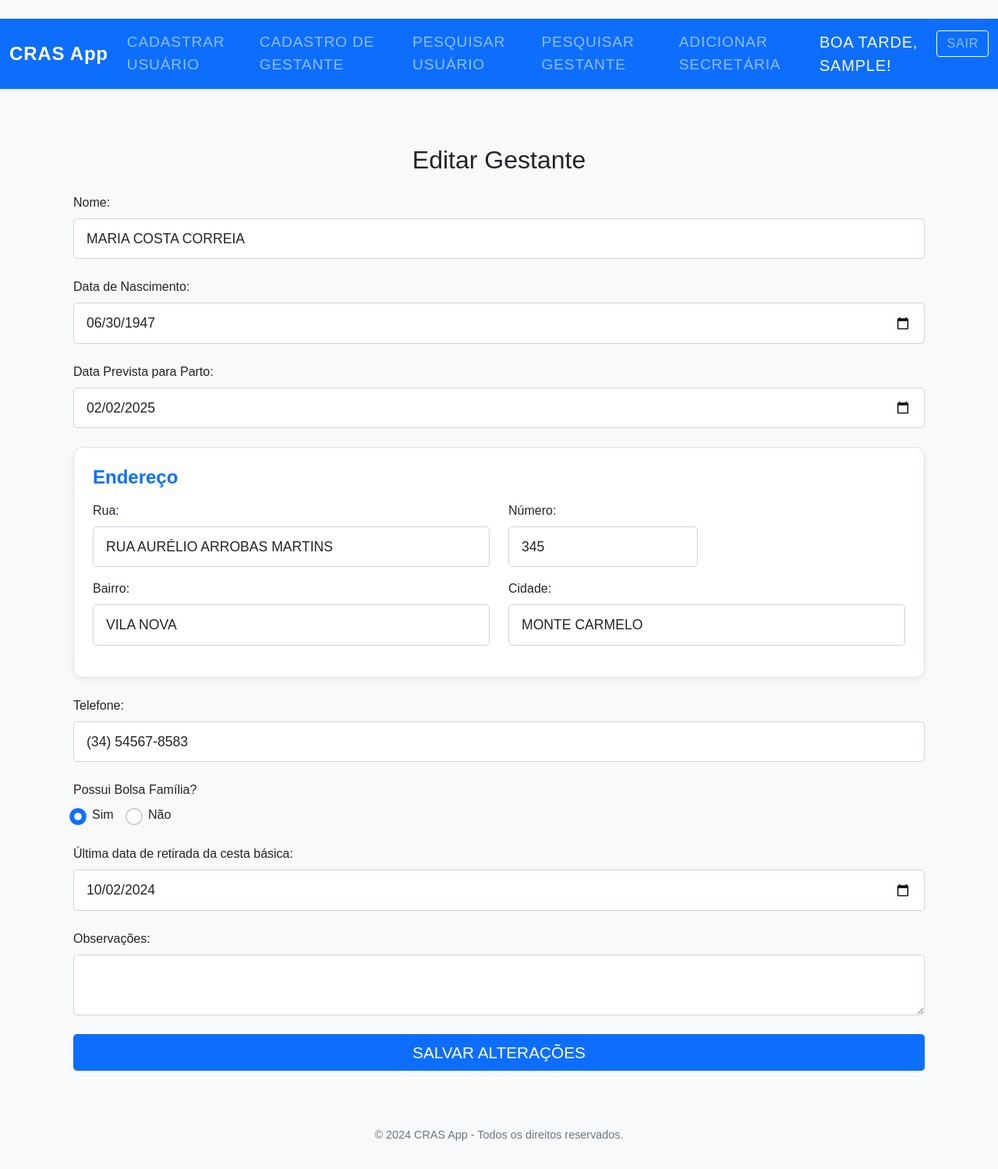
After one commit to ragnarthur/cras, a Flask app: page /editar_gestante/1 in a window 1280 px wide. The commit adds this page. Shown: the whole page at 78% size. Run offline with Flask 3, Linux system fonts and the light colour scheme; a user stored in the database is signed in; data comes from the database, SQL or seed files in the repository; both versions use the stored data as it was after the commit.

Commit message:
commit rotas de gestantes

```diff
--- a/app.py
+++ b/app.py
@@ -277,6 +277,44 @@ def editar_conjuge(usuario_id):
 
     return render_template('editar_conjuge.html', conjuge=conjuge)
 
+@app.route('/cadastro_gestante', methods=['GET', 'POST'])
+def cadastro_gestante():
+    if 'username' not in session:
+        return redirect(url_for('index'))
+
+    if request.method == 'POST':
+        nome = request.form['nome']
+        data_nascimento = request.form['data_nascimento']
+        rua = request.form['rua']
+        numero = request.form['numero']
+        bairro = request.form['bairro']
+        cidade = request.form['cidade']
+        endereco = f"{rua}, {numero}, {bairro}, {cidade}"
+        telefone = request.form['telefone']
+        data_parto = request.form['data_parto']
+        bolsa_familia = request.form['bolsa_familia']
+        data_cesta = request.form['data_cesta']
+        possui_filhos = request.form.get('filhos', 'não')
+        possui_conjuge = request.form.get('conjuge', 'não')
+
+        cursor = g.db.cursor()
+        cursor.execute("""
+            INSERT INTO gestantes (nome, data_nascimento, endereco, telefone, data_parto, bolsa_familia, data_cesta)
+            VALUES (?, ?, ?, ?, ?, ?, ?)
+        """, (nome, data_nascimento, endereco, telefone, data_parto, bolsa_familia, data_cesta))
+        gestante_id = cursor.lastrowid  # Pegamos o ID da gestante recém-criada
+        g.db.commit()
+
+        # Redirecionar condicionalmente para o cadastro de filho ou cônjuge
+        if possui_filhos == 'sim':
+            return redirect(url_for('cadastro_filho', usuario_id=gestante_id))
+        elif possui_conjuge == 'sim':
+            return redirect(url_for('cadastro_conjuge', usuario_id=gestante_id))
+        else:
+            return redirect(url_for('dashboard'))
+
+    return render_template('cadastro_gestante.html')
+
 
 # Rota para pesquisar usuários
 @app.route('/pesquisar_usuario', methods=['GET', 'POST'])
@@ -296,6 +334,15 @@ def pesquisar_usuario():
             usuario = dict(usuario_row)
             usuario_id = usuario['id']
 
+            # Calcula a próxima retirada da cesta básica (90 dias após a última)
+            if usuario['data_cesta']:
+                ultima_data = datetime.strptime(usuario['data_cesta'], '%Y-%m-%d')
+                proxima_data = ultima_data + timedelta(days=90)
+                usuario['data_proxima_retirada'] = proxima_data.strftime('%Y-%m-%d')
+            else:
+                usuario['data_proxima_retirada'] = None
+
+            # Buscar filhos e cônjuge
             cursor.execute("SELECT nome, idade, data_nascimento FROM filhos WHERE usuario_id = ?", (usuario_id,))
             filhos = cursor.fetchall()
             usuario['filhos'] = [{"nome": filho['nome'].upper(), "idade": filho['idade'], "data_nascimento": filho['data_nascimento']} for filho in filhos]
@@ -308,6 +355,58 @@ def pesquisar_usuario():
             usuarios.append(usuario)
 
     return render_template('pesquisar_usuario.html', usuarios=usuarios)
+
+@app.route('/pesquisar_gestantes', methods=['GET', 'POST'])
+def pesquisar_gestantes():
+    if 'username' not in session:
+        return redirect(url_for('index'))
+
+    gestantes = []
+    if request.method == 'POST':
+        pesquisa = request.form['pesquisa']
+        cursor = g.db.cursor()
+        cursor.execute("SELECT * FROM gestantes WHERE nome LIKE ? OR telefone LIKE ?",
+                       ('%' + pesquisa + '%', '%' + pesquisa + '%'))
+        gestantes_rows = cursor.fetchall()
+
+        for gestante_row in gestantes_rows:
+            gestante = dict(gestante_row)
+            gestantes.append(gestante)
+
+    return render_template('pesquisar_gestantes.html', gestantes=gestantes, datetime=datetime, timedelta=timedelta)
+
+@app.route('/editar_gestante/<int:gestante_id>', methods=['GET', 'POST'])
+def editar_gestante(gestante_id):
+    # Verifique se o usuário está autenticado
+    if 'username' not in session:
+        return redirect(url_for('index'))
+
+    # Buscando os dados da gestante no banco
+    cursor = g.db.cursor()
+    cursor.execute("SELECT * FROM gestantes WHERE id = ?", (gestante_id,))
+    gestante = cursor.fetchone()
+
+    if request.method == 'POST':
+        nome = request.form['nome']
+        data_nascimento = request.form['data_nascimento']
+        endereco = request.form['endereco']
+        telefone = request.form['telefone']
+        data_parto = request.form['data_parto']
+        bolsa_familia = request.form['bolsa_familia']
+        data_cesta = request.form['data_cesta']
+
+        # Atualizar os dados da gestante no banco
+        cursor.execute("""
+            UPDATE gestantes SET nome = ?, data_nascimento = ?, endereco = ?, telefone = ?,
+            data_parto = ?, bolsa_familia = ?, data_cesta = ? WHERE id = ?
+        """, (nome, data_nascimento, endereco, telefone, data_parto, bolsa_familia, data_cesta, gestante_id))
+        g.db.commit()
+
+        return redirect(url_for('pesquisar_gestantes'))
+
+    # Renderiza o template de edição com os dados da gestante
+    return render_template('editar_gestante.html', gestante=gestante)
+
 
 # Rota para logout
 @app.route('/logout')
--- a/static/styles.css
+++ b/static/styles.css
@@ -57,6 +57,26 @@
     font-size: 1.1rem;
     color: #6c757d;
 }
+
+/* Centralizar os três boxes na tela com espaçamento adequado */
+
+/* Ajusta o contêiner principal para adicionar mais espaçamento superior */
+.container {
+    margin-top: 5rem; /* Define uma margem superior de 5rem para descer os boxes */
+    flex: 1;
+    display: flex;
+    flex-direction: column;
+    justify-content: center; /* Centraliza o conteúdo verticalmente */
+}
+
+/* Ajusta o layout do body para garantir que o conteúdo ocupe a tela toda */
+body {
+    display: flex;
+    flex-direction: column;
+    min-height: 100vh; /* Define a altura mínima do body para 100% da altura da viewport */
+}
+
+
 
 /* Botões grandes */
 .btn-lg {
@@ -374,3 +394,170 @@ h4 {
     text-transform: uppercase;
     margin-bottom: 1.5rem;
 }
+
+/* === Estilo Específico para Gestantes === */
+
+/* Card para o formulário de cadastro de gestantes */
+.card-gestante {
+    border-radius: 0.75rem;
+    background-color: #fdfdfe;
+    box-shadow: 0 6px 12px rgba(0, 0, 0, 0.1);
+    padding: 2rem;
+    margin-bottom: 2rem;
+}
+
+/* Título da seção de cadastro de gestantes */
+.card-title-gestante {
+    font-size: 1.5rem;
+    font-weight: 600;
+    text-transform: uppercase;
+    color: #0d6efd;
+}
+
+/* Estilização para o formulário de gestantes */
+.form-gestante .form-label {
+    font-size: 1.2rem;
+    font-weight: bold;
+    color: #495057;
+}
+
+.form-gestante input,
+.form-gestante select {
+    font-size: 1.125rem;
+    padding: 0.75rem;
+    text-transform: uppercase;
+}
+
+/* Botões do formulário */
+.btn-gestante {
+    font-size: 1rem;
+    padding: 0.75rem 1.25rem;
+    border-radius: 0.5rem;
+    background-color: #0d6efd;
+    color: white;
+    text-transform: uppercase;
+    transition: background-color 0.3s ease;
+    margin-top: 1rem;
+}
+
+.btn-gestante:hover {
+    background-color: #0a58ca;
+}
+
+/* Mensagens de feedback de validação */
+.invalid-feedback {
+    display: none;
+    font-size: 1.1rem;
+    color: #dc3545;
+}
+
+.was-validated .form-control:invalid ~ .invalid-feedback {
+    display: block;
+}
+
+/* === Cards para Exibição de Dados de Gestantes === */
+.card-dados-gestante {
+    border-radius: 0.75rem;
+    background-color: #f8f9fa;
+    box-shadow: 0 6px 12px rgba(0, 0, 0, 0.1);
+    padding: 1.5rem;
+    margin-bottom: 2rem;
+}
+
+.card-dados-gestante h5 {
+    font-size: 1.4rem;
+    font-weight: bold;
+    text-transform: uppercase;
+    margin-bottom: 1rem;
+    color: #0d6efd;
+}
+
+.card-dados-gestante p {
+    font-size: 1.2rem;
+    color: #6c757d;
+    text-transform: uppercase;
+}
+
+.card-dados-gestante .btn-edit-gestante {
+    font-size: 1rem;
+    padding: 0.5rem 1rem;
+    border-radius: 0.5rem;
+    background-color: #0d6efd;
+    color: white;
+    text-transform: uppercase;
+    transition: background-color 0.3s ease;
+}
+
+.card-dados-gestante .btn-edit-gestante:hover {
+    background-color: #0a58ca;
+}
+
+/* Botão de editar cônjuge e filhos */
+.btn-edit-secondary {
+    font-size: 0.9rem;
+    padding: 0.5rem 1rem;
+    border-radius: 0.5rem;
+    background-color: #6c757d;
+    color: white;
+    text-transform: uppercase;
+    transition: background-color 0.3s ease;
+}
+
+.btn-edit-secondary:hover {
+    background-color: #5a6268;
+}
+
+/* === Responsividade === */
+@media (max-width: 768px) {
+    .form-gestante input, .form-gestante select {
+        font-size: 1rem;
+        padding: 0.5rem;
+    }
+
+    .btn-gestante {
+        font-size: 0.9rem;
+        padding: 0.5rem 1rem;
+    }
+
+    .card-dados-gestante h5, .card-title-gestante {
+        font-size: 1.2rem;
+    }
+
+    .card-dados-gestante p {
+        font-size: 1rem;
+    }
+}
+
+/* Destacar próxima data de retirada da cesta básica */
+.data-cesta-info {
+    background-color: #e7f3fe; /* Azul claro */
+    color: #0d6efd; /* Texto em azul escuro para contraste */
+    padding: 0.5rem;
+    border-radius: 0.5rem;
+    font-weight: bold;
+    display: block; /* Garante que ocupe toda a linha */
+    margin-top: 0.5rem;
+    text-align: center;
+    width: 100%; /* Para cobrir toda a largura disponível */
+    box-sizing: border-box; /* Inclui o padding na largura total */
+}
+
+
+/* Estilo do card para melhor contraste visual */
+.card {
+    border: 1px solid #dee2e6;
+    border-radius: 0.75rem;
+    padding: 1.5rem;
+    box-shadow: 0 4px 8px rgba(0, 0, 0, 0.05); /* Suave sombra */
+}
+
+.card-title {
+    font-size: 1.5rem;
+    color: #0d6efd;
+    margin-bottom: 1rem;
+}
+
+/* Ícones e informações gerais */
+.card-text i {
+    color: #0d6efd; /* Azul para ícones */
+}
--- a/templates/base.html
+++ b/templates/base.html
@@ -25,7 +25,13 @@
                         <a class="nav-link" href="{{ url_for('cadastro_usuario') }}">Cadastrar Usuário</a>
                     </li>
                     <li class="nav-item">
+                        <a class="nav-link" href="{{ url_for('cadastro_gestante') }}">Cadastro de Gestante</a>
+                    </li>
+                    <li class="nav-item">
                         <a class="nav-link" href="{{ url_for('pesquisar_usuario') }}">Pesquisar Usuário</a>
+                    </li>
+                    <li class="nav-item">
+                        <a class="nav-link" href="{{ url_for('pesquisar_gestantes') }}">Pesquisar Gestante</a> <!-- Novo link -->
                     </li>
                     {% if session.get('is_admin') %}
                     <li class="nav-item">
@@ -55,6 +61,7 @@
         </div>
     </nav>
 
+
     <!-- Main Content -->
     <div class="container mt-4">
         {% block content %}
--- /dev/null
+++ b/templates/editar_gestante.html
@@ -0,0 +1,112 @@
+{% extends "base.html" %}
+
+{% block title %}Editar Gestante - CRAS App{% endblock %}
+
+{% block content %}
+<div class="container mt-5">
+    <h2 class="text-center mb-4">Editar Gestante</h2>
+
+    <form action="{{ url_for('editar_gestante', gestante_id=gestante['id']) }}" method="POST" class="needs-validation" novalidate>
+        <!-- Nome -->
+        <div class="mb-4">
+            <label for="nome" class="form-label">Nome:</label>
+            <input type="text" class="form-control form-control-lg" id="nome" name="nome" value="{{ gestante['nome'] }}" required style="text-transform: uppercase;">
+            <div class="invalid-feedback">Por favor, insira o nome.</div>
+        </div>
+
+        <!-- Data de Nascimento -->
+        <div class="mb-4">
+            <label for="data_nascimento" class="form-label">Data de Nascimento:</label>
+            <input type="date" class="form-control form-control-lg" id="data_nascimento" name="data_nascimento" value="{{ gestante['data_nascimento'] }}" required>
+            <div class="invalid-feedback">Por favor, insira a data de nascimento.</div>
+        </div>
+
+        <!-- Data Prevista para Parto -->
+        <div class="mb-4">
+            <label for="data_parto" class="form-label">Data Prevista para Parto:</label>
+            <input type="date" class="form-control form-control-lg" id="data_parto" name="data_parto" value="{{ gestante['data_parto'] }}" required>
+            <div class="invalid-feedback">Por favor, insira a data prevista para parto.</div>
+        </div>
+
+        <!-- Endereço -->
+        <div class="card p-4 mb-4">
+            <h5 class="card-title">Endereço</h5>
+            <div class="row">
+                <div class="col-md-6 mb-3">
+                    <label for="rua" class="form-label">Rua:</label>
+                    <input type="text" class="form-control form-control-lg" id="rua" name="rua" value="{{ gestante['endereco'].split(', ')[0] }}" required style="text-transform: uppercase;">
+                </div>
+                <div class="col-md-3 mb-3">
+                    <label for="numero" class="form-label">Número:</label>
+                    <input type="text" class="form-control form-control-lg" id="numero" name="numero" value="{{ gestante['endereco'].split(', ')[1] }}" required style="text-transform: uppercase;">
+                </div>
+                <div class="col-md-6 mb-3">
+                    <label for="bairro" class="form-label">Bairro:</label>
+                    <input type="text" class="form-control form-control-lg" id="bairro" name="bairro" value="{{ gestante['endereco'].split(', ')[2] }}" required style="text-transform: uppercase;">
+                </div>
+                <div class="col-md-6 mb-3">
+                    <label for="cidade" class="form-label">Cidade:</label>
+                    <input type="text" class="form-control form-control-lg" id="cidade" name="cidade" value="{{ gestante['endereco'].split(', ')[3] }}" required style="text-transform: uppercase;">
+                </div>
+            </div>
+        </div>
+
+        <!-- Campo oculto para juntar o endereço completo -->
+        <input type="hidden" id="endereco_completo" name="endereco">
+
+        <!-- Telefone -->
+        <div class="mb-4">
+            <label for="telefone" class="form-label">Telefone:</label>
+            <input type="tel" class="form-control form-control-lg" id="telefone" name="telefone" value="{{ gestante['telefone'] }}" required>
+        </div>
+
+        <!-- Bolsa Família -->
+        <div class="mb-4">
+            <label class="form-label">Possui Bolsa Família?</label><br>
+            <div class="form-check form-check-inline">
+                <input type="radio" class="form-check-input" id="bolsa_sim" name="bolsa_familia" value="sim" {% if gestante['bolsa_familia'] == 'sim' %}checked{% endif %}>
+                <label class="form-check-label" for="bolsa_sim">Sim</label>
+            </div>
+            <div class="form-check form-check-inline">
+                <input type="radio" class="form-check-input" id="bolsa_nao" name="bolsa_familia" value="nao" {% if gestante['bolsa_familia'] == 'nao' %}checked{% endif %}>
+                <label class="form-check-label" for="bolsa_nao">Não</label>
+            </div>
+        </div>
+
+        <!-- Última data de retirada da cesta básica -->
+        <div class="mb-4">
+            <label for="data_cesta" class="form-label">Última data de retirada da cesta básica:</label>
+            <input type="date" class="form-control form-control-lg" id="data_cesta" name="data_cesta" value="{{ gestante['data_cesta'] }}">
+            <div class="invalid-feedback">Por favor, insira a data de retirada da cesta básica.</div>
+        </div>
+
+        <!-- Observações -->
+        <div class="mb-4">
+            <label for="observacoes" class="form-label">Observações:</label>
+            <textarea class="form-control form-control-lg" id="observacoes" name="observacoes" style="text-transform: uppercase;">{{ gestante['observacoes'] or '' }}</textarea>
+        </div>
+
+        <!-- Exibição da próxima data de retirada -->
+        {% if data_proxima_retirada %}
+        <div class="alert alert-info">
+            <strong>Próxima retirada da cesta básica:</strong> {{ data_proxima_retirada.strftime('%d/%m/%Y') }}
+        </div>
+        {% endif %}
+
+        <button type="submit" class="btn btn-primary btn-lg w-100 mb-4">SALVAR ALTERAÇÕES</button>
+    </form>
+</div>
+
+<script>
+    // Ao submeter o formulário, junte o endereço completo
+    document.querySelector('form').addEventListener('submit', function (e) {
+        const rua = document.getElementById('rua').value;
+        const numero = document.getElementById('numero').value;
+        const bairro = document.getElementById('bairro').value;
+        const cidade = document.getElementById('cidade').value;
+
+        const enderecoCompleto = `${rua}, ${numero}, ${bairro}, ${cidade}`;
+        document.getElementById('endereco_completo').value = enderecoCompleto;
+    });
+</script>
+{% endblock %}
```
Also changed, not shown: templates/cadastro_gestante.html (added, +105 -0 lines), templates/dashboard.html (+11 -0 lines), templates/pesquisar_gestantes.html (added, +73 -0 lines), templates/pesquisar_usuario.html (+7 -0 lines), database.db.
